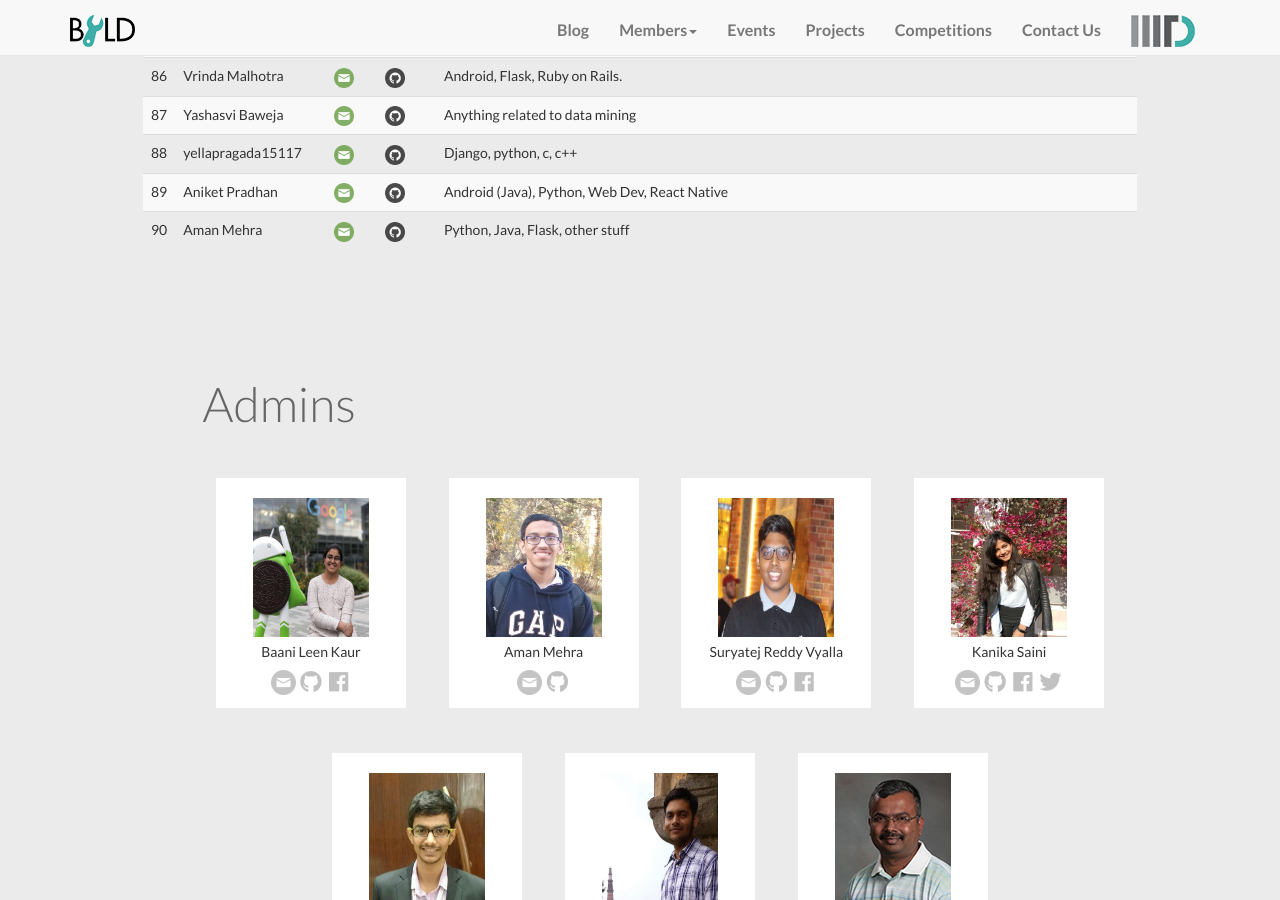
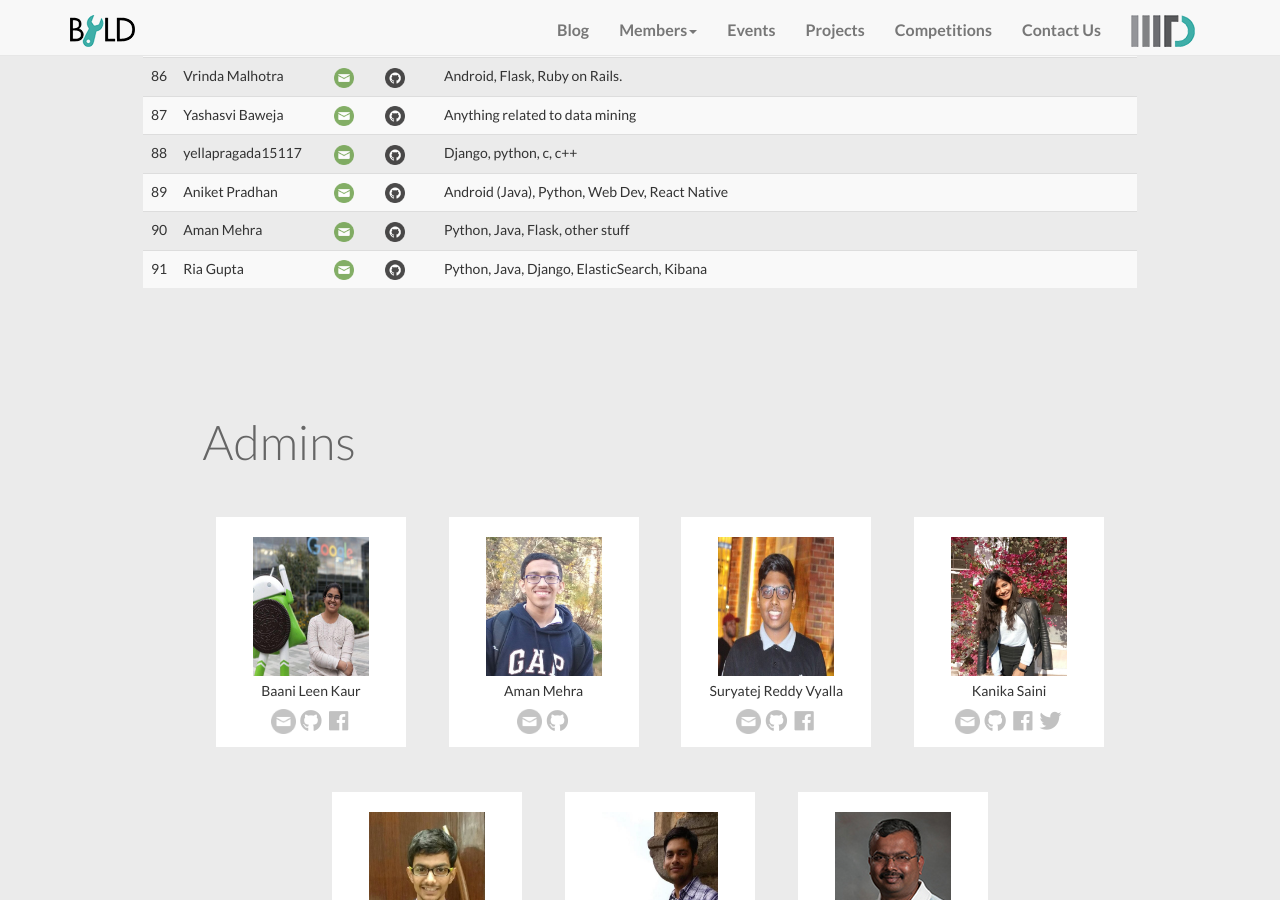
Before and after one commit to IIIT-Delhi/byld-website, a Jekyll site: the page built from site/members.md, in a window 1280 px wide and 900 px high, scrolled down 3907 px. Built offline with Jekyll 4.4.1, drawn with Linux system fonts in a browser that asks for light colours; nearby versions of some CDN libraries.

Commit message:
members.md: Update data for Ria Gupta (#1)

```diff
--- a/site/members.md
+++ b/site/members.md
@@ -480,4 +480,8 @@ members:
   github: amehra-github
   skills: Python, Java, Flask, other stuff
 
+- email: ria18405
+  name: Ria Gupta
+  github: ria18405
+  skills: Python, Java, Django, ElasticSearch, Kibana
 ---
```
